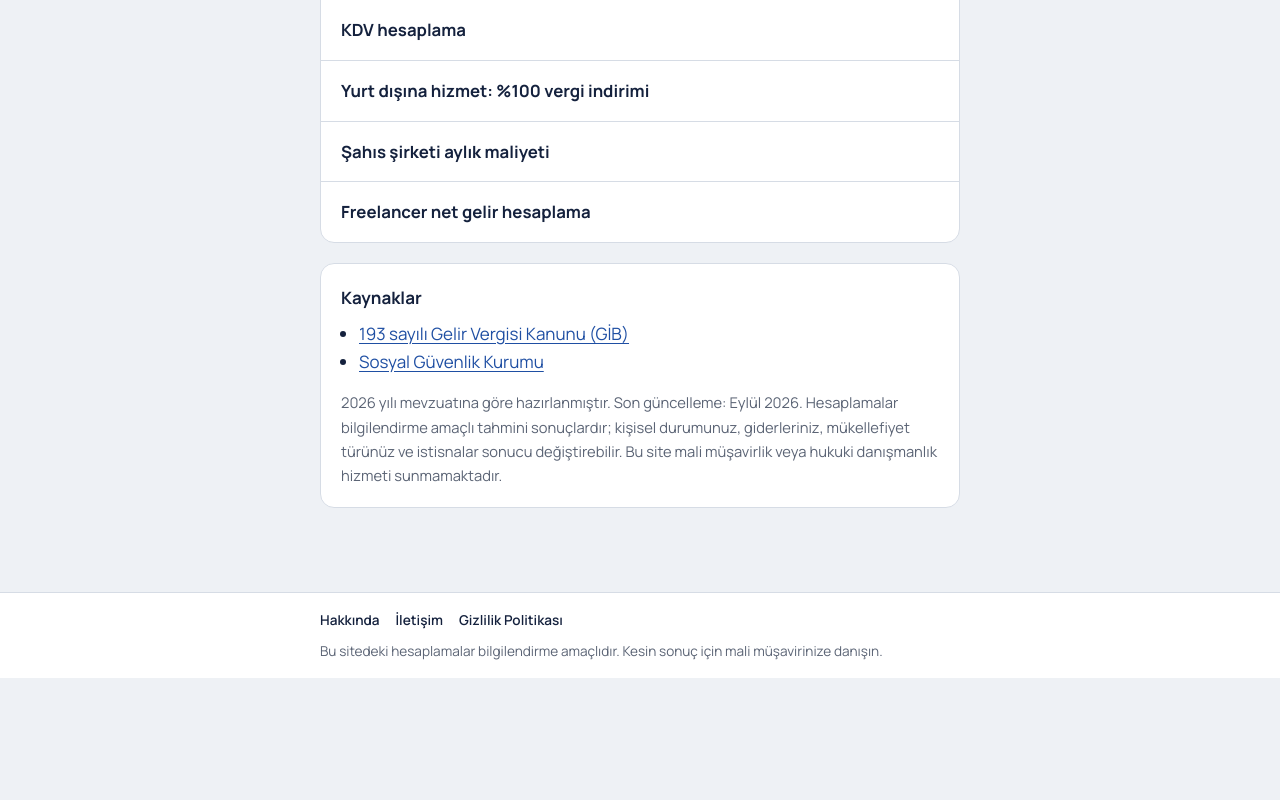
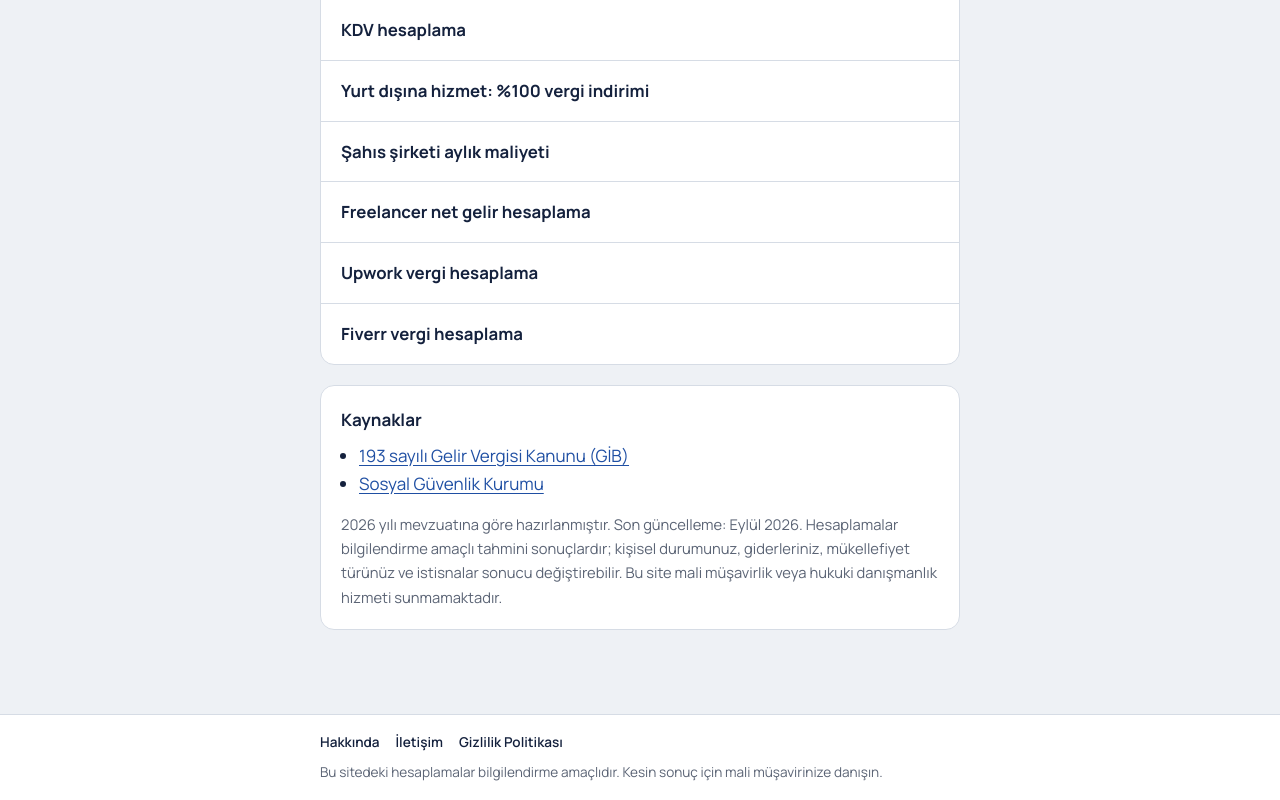
Before and after one commit to yavuzscvk-source/freelancer-vergi, a Next.js app: page /saatlik-ucret-hesaplama in a window 1280 px wide. Shown: the part 2302-3102 px from the top of the page. Before the commit the page ends 2980 px from the top, so only its background shows below. Built offline with nearby package versions, Linux system fonts and the light colour scheme.

Commit message:
Update Kaynaklar.js

```diff
--- a/app/Kaynaklar.js
+++ b/app/Kaynaklar.js
@@ -11,6 +11,8 @@ const ARACLAR = {
   maliyet: { href: "/sahis-sirketi-maliyeti", ad: "Şahıs şirketi aylık maliyeti" },
   net: { href: "/net-gelir-hesaplama", ad: "Freelancer net gelir hesaplama" },
   saatlik: { href: "/saatlik-ucret-hesaplama", ad: "Freelancer saatlik ücret hesaplama" },
+  upwork: { href: "/upwork-vergi-hesaplama", ad: "Upwork vergi hesaplama" },
+  fiverr: { href: "/fiverr-vergi-hesaplama", ad: "Fiverr vergi hesaplama" },
 
 };
 
```
